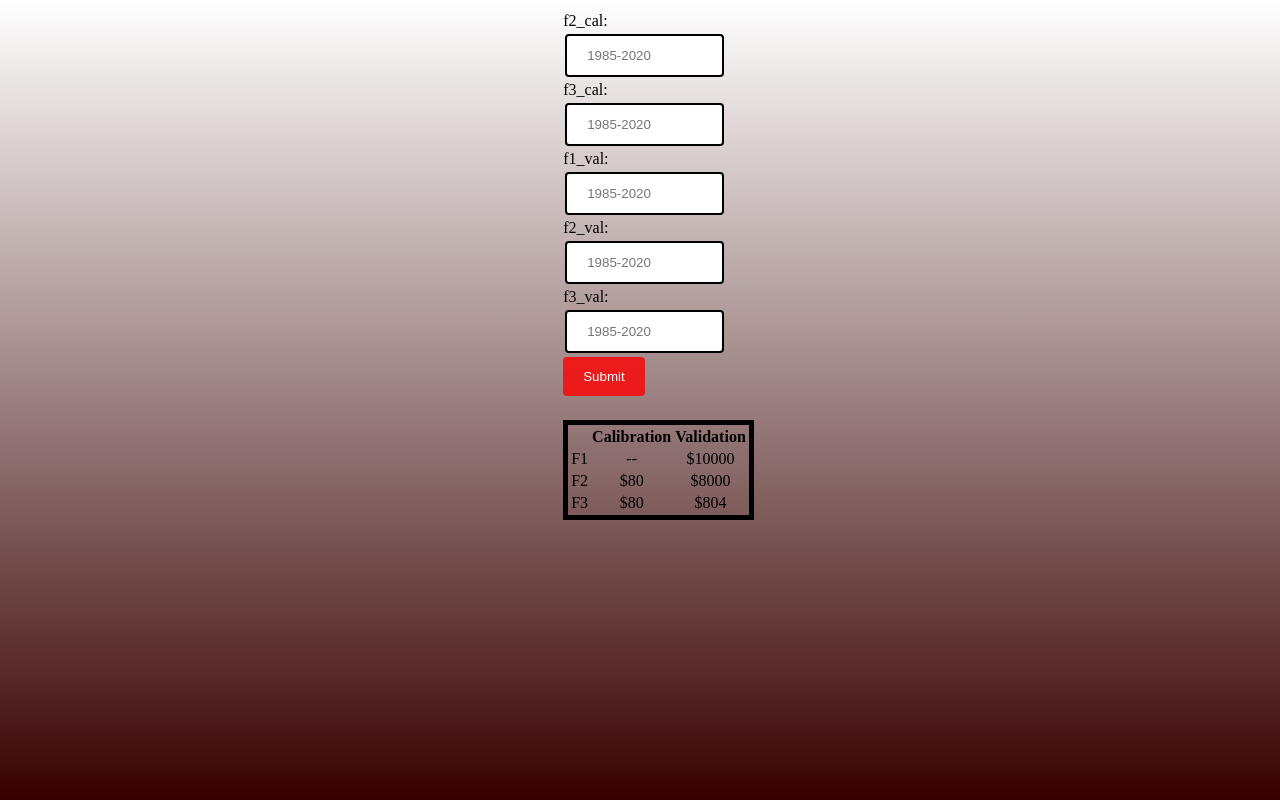
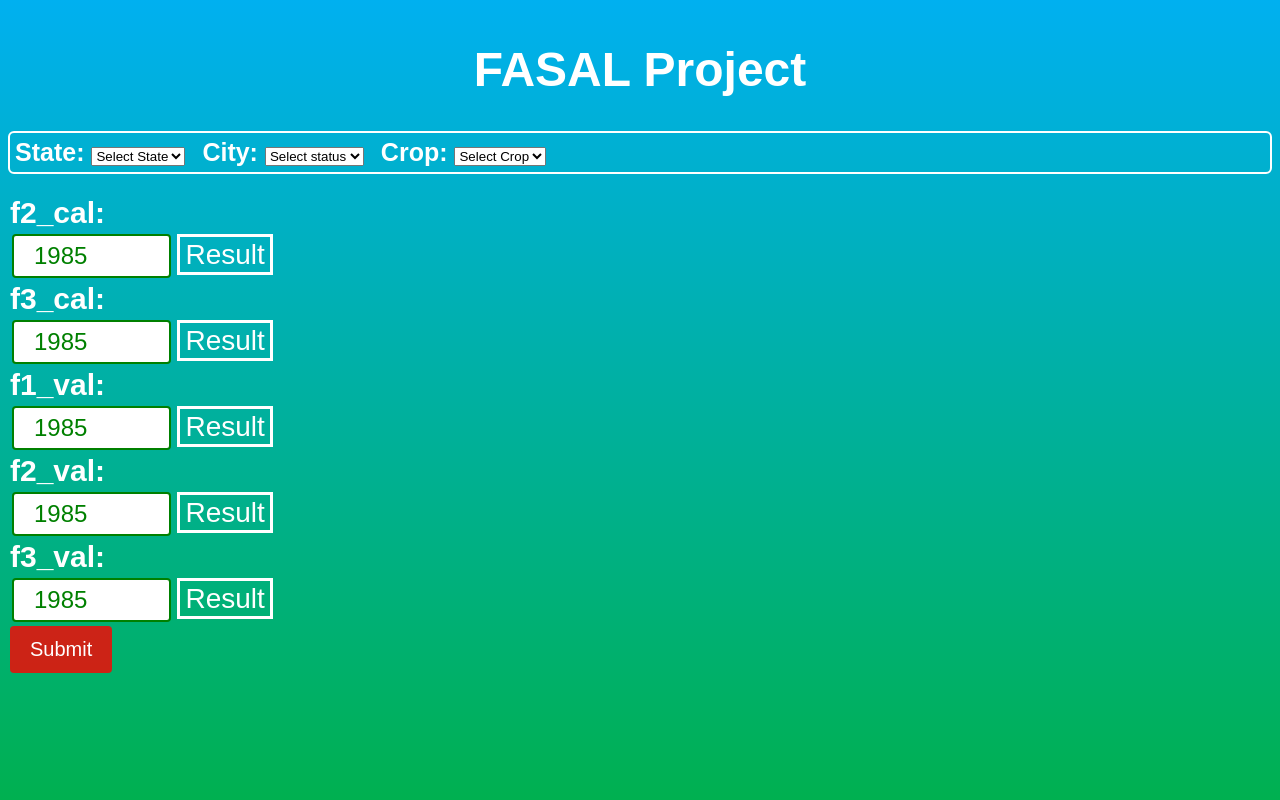
Before and after one commit to deepakgarg08/python-crop-calc-gui, a Flask app: page / in a window 1280 px wide. Run offline with Flask 2, Linux system fonts and the light colour scheme.

Commit message:
readytoship

```diff
--- a/app.py
+++ b/app.py
@@ -1,6 +1,7 @@
 #!/usr/bin/env python
 # coding: utf-8
 
+# virtualenv==20.0.23
 # In[ ]:
 
 
--- a/templates/index.html
+++ b/templates/index.html
@@ -4,7 +4,11 @@
 <head>
     <meta charset="UTF-8">
     <script src="https://ajax.googleapis.com/ajax/libs/jquery/3.4.1/jquery.min.js"></script>
+    <title>Fasal Project</title>
     <style>
+        html{
+            min-height: 100%;
+        }
         input[type=number] {
 
             padding: 12px 20px;
@@ -15,26 +19,13 @@
             width: 115px;
         }
 
-        html {
-            height: 100%;
-        }
         body {
-            height: 100%;
-            margin: 0;
-            background-repeat: no-repeat;
-            background-attachment: fixed;
-        }
-        body {
-            /* background-image: url("2.jpg"); */
-            /*background-image: url("2.jpg");*/
-            background-image: linear-gradient(to bottom, rgba(255,0,0,0), rgba(55,0,0,1));
-
-            /* Full height */
+            background-image: linear-gradient(#00b0f0,#00b050);
             background-repeat: no-repeat;
             height: 100%;
-            /* Center and scale the image nicely */
             background-position: center;
             background-size: cover;
+            font-family: sans-serif, Times, serif;
         }
 
         input[type=text] {
@@ -48,8 +39,6 @@
         input[type=submit],
         input[type=button] {
             background-color: rgba(255, 0, 0, 0.8);
-            /* red with opacity */
-
             color: white;
             padding: 12px 20px;
             border: none;
@@ -60,49 +49,139 @@
         div {
             float: center;
             margin: auto;
-            width: 12%;
-            padding: 12px;
+            /*width: 12%;*/
+            padding: 2px;
         }
 
         input[type=number] {
 
-            padding: 12px 20px;
+            padding: 6px 20px;
             margin: 4px 2px;
             cursor: pointer;
             border: 2px solid;
             border-radius: 4px;
+            color : green;
+            font-size: x-large;
         }
 
         h1,
         h3 {
             text-align: center;
         }
+        span#resultdata{
+            color: white;
+            font-size: 28px;
+            border: 3px solid white;
+            padding: 2px 5px 2px 5px;
+
+        }
+        #labelcolor{
+            color:white;
+            font-size: 30px;
+            font-weight: bold;
+        }
+        .label{
+            color: white;
+            font-size: 25px;
+            font-weight: bold;
+        }
+        .category_div{
+            display: inline;
+            padding: 2px 5px 2px 5px;
+            margin:auto;
+        }
+        .main{
+            margin: 20px 0px 10px 0px;
+            display: block;
+        }
+        #dropdown-div{
+            border: 2px solid white;
+            border-radius: 6px;
+            padding: 5px 0 5px 0;
+        }
+        .header{
+            text-align: center;
+        }
+        #heading{
+            color: white;
+            font-size: 48px;
+        }
+        option{
+            font-size: large;
+        }
+        .btn{
+            font-size: 20px;
+        }
+
     </style>
     <title>Title</title>
 </head>
 
 <body>
-    <div>
-        <label for="f2_cal">f2_cal:</label><br>
-        <input type="number" id="f2_cal" class="commonstyle" name="f2_cal" placeholder="1985-2020" min=1985
-            max=2020><br>
-        <label for="f3_cal">f3_cal:</label><br>
-        <input type="number" id="f3_cal" name="f3_cal" class="commonstyle" placeholder="1985-2020" min=1985
-            max=2020><br>
-        <label for="f1_val">f1_val:</label><br>
-        <input type="number" id="f1_val" name="f1_val" class="commonstyle" placeholder="1985-2020" min=1985
-            max=2020><br>
-        <label for="f2_val">f2_val:</label><br>
-        <input type="number" id="f2_val" name="f2_val" class="commonstyle" placeholder="1985-2020" min=1985
-            max=2020><br>
-        <label for="f3_val">f3_val:</label><br>
-        <input type="number" id="f3_val" name="f3_val" class="commonstyle" placeholder="1985-2020" min=1985
-            max=2020><br>
-        <input type="submit" value="Submit" onclick="onSubmit()">
+<div class="header">
+    <h1 id="heading">
+        FASAL Project
+    </h1>
+</div>
+    <div id="dropdown-div">
+        <div class="category_div" id="category_div"><span class="label">State:<span/>
+            <select id="source" name="source" onchange="javascript: dynamicdropdown(this.options[this.selectedIndex].value);">
+            <option value="">Select State</option>
+            <option value="delhi" id="delhi">Delhi</option>
+            <!-- <option value="haryana">Haryana</option>
+            <option value="punjab">Punjab</option> -->
+            </select>
+        </div>
+        <div class="category_div" id="sub_category_div"><span class="label">City:<span/>
+            <script type="text/javascript" language="JavaScript">
+            document.write('<select name="status" id="status"><option value="">Select status</option></select>')
+            </script>
+        </div>
+        <div class="category_div" id="crop-category_div" ><span class="label">Crop:<span/>
+            <select id="source" name="source" onchange="javascript: dynamicdropdown(this.options[this.selectedIndex].value);">
+            <option value="">Select Crop</option>
+            <option value="wheat">Wheat</option>
+            </select>
+        </div>
+    </div>
+
+    <div class="main">
+        <label for="f2_cal" id = "labelcolor">f2_cal:</label><br>
+
+        <input type="number" id="f2_cal" class="commonstyle" name="f2_cal" placeholder="1985-2020" value="1985" min=1985
+            max=2020>
+        <span id = "resultdata" >Result</span>
+            <br>
+        <label for="f3_cal"  id = "labelcolor" >f3_cal:</label><br>
+        <input type="number" id="f3_cal" name="f3_cal" class="commonstyle" placeholder="1985-2020" value="1985" min=1985
+            max=2020>
+        <span id = "resultdata">Result</span>
+
+            <br>
+        <label for="f1_val" id = "labelcolor" >f1_val:</label><br>
+        <input type="number" id="f1_val" name="f1_val" class="commonstyle" placeholder="1985-2020"  value="1985" min=1985
+            max=2020>
+        <span id = "resultdata">Result</span>
+
+             <br>
+        <label for="f2_val" id = "labelcolor" >f2_val:</label><br>
+        <input type="number" id="f2_val" name="f2_val" class="commonstyle" placeholder="1985-2020" value="1985" min=1985
+            max=2020>
+        <span id = "resultdata">Result</span>
+
+            <br>
+        <label for="f3_val" id = "labelcolor" >f3_val:</label><br>
+        <input type="number" id="f3_val" name="f3_val" class="commonstyle" placeholder="1985-2020" value="1985" min=1985
+            max=2020>
+        <span id = "resultdata">Result</span>
+
+            <br>
+        <input type="submit" value="Submit" class="btn btn-primary" onclick="onSubmit()">
 
     </div>
 
-    <div  id= "table">
+ <!-- none -->
+    <div  id= "table" style="display:none">
         <table style="border: 5px solid black; text-align: center; ">
             <tr>
                 <th></th>
@@ -127,14 +206,46 @@
         </table>
     </div>
     <script>
+        function dynamicdropdown(listindex)
+        {
+            switch (listindex)
+            {
+            case "delhi" :
+                document.getElementById("status").options[0]=new Option("Select City","");
+                document.getElementById("status").options[1]=new Option("Central Delhi","delhi-ho");
+                document.getElementById("status").options[2]=new Option("East Delhi","east-delhi");
+                document.getElementById("status").options[3]=new Option("South Delhi","south-delhi");
+                document.getElementById("status").options[4]=new Option("North Delhi","north-delhi");
+                document.getElementById("status").options[5]=new Option("West Delhi","west-delhi");
+                break;
+            case "haryana" :
+                document.getElementById("status").options[0]=new Option("Select City","");
+                document.getElementById("status").options[1]=new Option("Haryana BO","haryana-bo");
+                document.getElementById("status").options[2]=new Option("Karnal","karnal");
+                document.getElementById("status").options[3]=new Option("Hissar","hissar");
+                document.getElementById("status").options[4]=new Option("","");
+                document.getElementById("status").options[5]=new Option("","");
+                break;
+            case "punjab" :
+                document.getElementById("status").options[0]=new Option("Select City","");
+                document.getElementById("status").options[1]=new Option("Punajb BO","punjab-bo");
+                document.getElementById("status").options[2]=new Option("Patiala","patiala");
+                document.getElementById("status").options[3]=new Option("Amritsar","amritsar");
+                document.getElementById("status").options[4]=new Option("","");
+                document.getElementById("status").options[5]=new Option("","");
+                break;
+            }
 
+            return true;
+        }
         function onSubmit() {
+
             let formjson = {};
-            let f2_cal = parseInt($('#f2_cal').val().trim())
-            let f3_cal = parseInt($("#f3_cal").val().trim())
-            let f1_val = parseInt($("#f1_val").val().trim())
-            let f2_val = parseInt($("#f2_val").val().trim())
-            let f3_val = parseInt($("#f3_val").val().trim())
+            let f2_cal = parseInt($('#f2_cal').val().trim())-1984
+            let f3_cal = parseInt($("#f3_cal").val().trim())-1984
+            let f1_val = parseInt($("#f1_val").val().trim())-1984
+            let f2_val = parseInt($("#f2_val").val().trim())-1984
+            let f3_val = parseInt($("#f3_val").val().trim())-1984
 
             formjson.f2_cal = f2_cal;
             formjson.f3_cal = f3_cal;
@@ -146,7 +257,6 @@
         }
 
         function sendJsonToDatabase(formjson) {
-            // console.log('check formjson', formjson)
 
             $.ajax({
                 async: true,
@@ -158,12 +268,15 @@
                     'Content-Type': 'application/json'
                 },
                 success: function (result) {
-                    console.log("check response result ", result)
-                    f2cal.innerHTML = result.f2_yield_calib
-                    f3cal.innerHTML = result.f3_yield_calib
-                    f1val.innerHTML = result.f1_yield_valid
-                    f2val.innerHTML = result.f2_yield_valid
-                    f3val.innerHTML = result.f3_yield_valid
+
+                    resultdata[0].innerHTML = result.f2_yield_calib
+                    resultdata[1].innerHTML = result.f3_yield_calib
+                    resultdata[2].innerHTML = result.f1_yield_valid
+                    resultdata[3].innerHTML = result.f2_yield_valid
+                    resultdata[4].innerHTML = result.f3_yield_valid
+
+                    resultdata
+
                 }
             });
         }
```
Also changed, not shown: requirements.txt (added, +9 -0 lines), templates/extra.html (added, +174 -0 lines).
